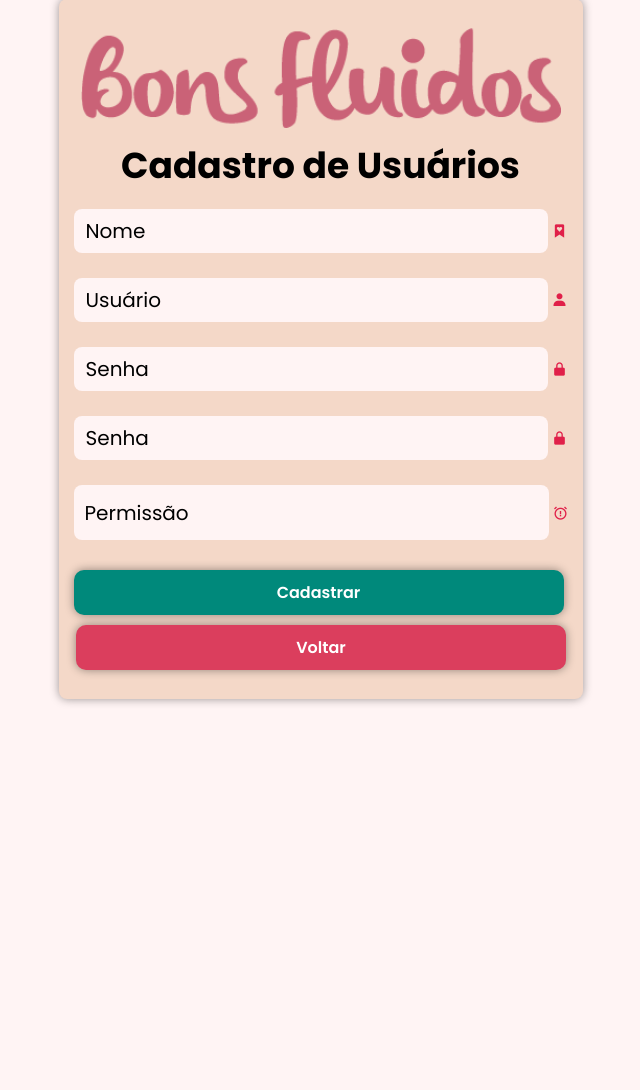
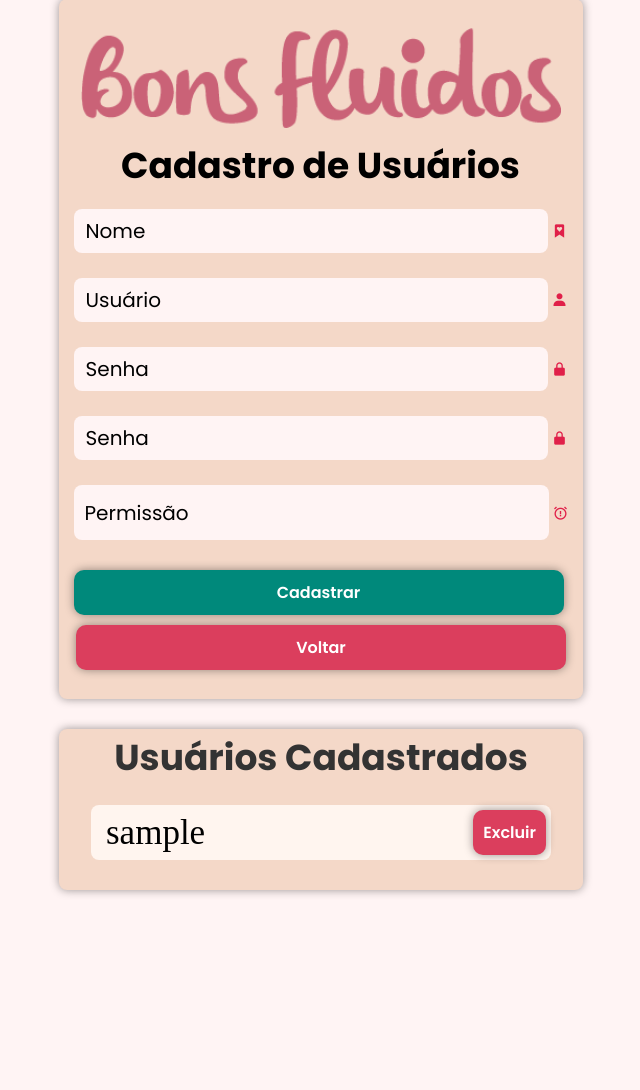
Before and after one commit to k7vinilstorage/Projeto-EC45G, a Flask app: a page that uses templates/CadPes.html in a window 1280 px wide. Shown: the part 61-1151 px from the top of the page, without its empty margins (319-959 px from the left). Before the commit the page ends 765 px from the top, so only its background shows below. Run offline with Flask 3, Linux system fonts and the light colour scheme; the visitor is signed in with stand-in values (Sample User, id 1); a database or web service that is not in the repository returns one stand-in record (values such as "Sample title"); some libraries are stand-ins or nearby versions.

Commit message:
implementação de excluir pessoas

```diff
--- a/config.py
+++ b/config.py
@@ -3,9 +3,9 @@ import psycopg2
 
 db_session = psycopg2.connect(
     database="certificadora",
-    user="postgres",
+    user="nome_usuario",
     host="localhost",
-    password="root",
+    password="senha123",
     port=5432
 )
 
--- a/routes.py
+++ b/routes.py
@@ -19,7 +19,7 @@ def index():
         password = request.form.get('password')
 
         cursor = db_session.cursor()
-        cursor.execute("SELECT user_username, user_password, user_permision FROM certificadora.user WHERE user_username = %s", (username,))
+        cursor.execute("SELECT user_username, user_password, user_permision FROM certificadora.user WHERE user_username = %s AND  user_active = TRUE", (username,))
         user = cursor.fetchone()
 
         if user and user[1] and check_password_hash(user[1], password):
@@ -42,18 +42,18 @@ def GeraRelat():
     if 'username' not in session:
         return redirect(url_for('index'))
 
-    # Obtém os parâmetros GET
+
     data_inicial_str = request.args.get('data_inicial')
     data_final_str = request.args.get('data_final')
 
-    # Converte as strings para objetos datetime
+
     try:
         data_inicial = datetime.strptime(data_inicial_str, '%Y-%m-%d')
         data_final = datetime.strptime(data_final_str, '%Y-%m-%d')
     except Exception as e:
         return f"Erro ao interpretar as datas: {e}", 400
 
-    # Executa a query com filtro
+
     cur = db_session.cursor()
     cur.execute("""
         SELECT
@@ -109,7 +109,7 @@ def main():
     if 'username' not in session:
         return redirect(url_for('index'))
 
-    sucesso = request.args.get('sucesso')  # Captura o parâmetro da URL
+    sucesso = request.args.get('sucesso')
     return render_template('main.html', sucesso=sucesso)
 
 @app.route("/cadastroDoacao")
@@ -202,7 +202,7 @@ def getDataGraphic():
         anos = sorted(dados_formatados.keys())
         n_anos = len(anos)
 
-        # Gera cores dinâmicas
+
         def generate_colors(n):
             cmap = cm.get_cmap('Paired', n)
             cores = []
@@ -260,6 +260,7 @@ def register():
         return redirect(url_for('main'))
 
     error_message = None
+    sucesso = None
 
     if request.method == 'POST':
         name = request.form['name']
@@ -268,9 +269,9 @@ def register():
         password2 = request.form['passwd_']
         perm = request.form['perm']
 
-        # Check if username already exists
+
         cur = db_session.cursor()
-        cur.execute("SELECT user_username FROM certificadora.user WHERE user_username = %s", (username,))
+        cur.execute("SELECT user_username FROM certificadora.user WHERE user_username = %s ", (username,))
         existing_user = cur.fetchone()
 
         admin = False
@@ -294,8 +295,37 @@ def register():
             """, (username, hashed_password, name, True, admin))
             db_session.commit()
             cur.close()
-            return redirect(url_for('main',sucesso="Usuário cadastrado com sucesso!"))
+
+            sucesso="Usuário cadastrado com sucesso!"
 
         cur.close()
 
-    return render_template("CadPes.html", error_message=error_message)
+    else:
+        sucesso = request.args.get('sucesso')
+
+    cur = db_session.cursor()
+    cur.execute("""
+        SELECT user_username, user_name, user_active, user_permision
+        FROM certificadora.user
+        WHERE user_active = TRUE
+        AND user_username != %s
+        ORDER BY user_name ASC
+    """, (session['username'],))
+    users = cur.fetchall()
+    cur.close()
+
+
+
+    return render_template("CadPes.html", error_message=error_message, sucesso=sucesso,users=users)
+
+@app.route('/delete_user/<user_id>')
+def delete_user(user_id):
+    cur = db_session.cursor()
+    cur.execute("""
+        UPDATE certificadora.user
+        SET user_active = FALSE
+        WHERE user_username = %s
+    """, (user_id,))
+    db_session.commit()
+    cur.close()
+    return redirect(url_for('register', sucesso="Usuário excluído com sucesso!"))
--- a/static/CadPes.js
+++ b/static/CadPes.js
@@ -25,11 +25,11 @@ document.addEventListener("DOMContentLoaded", () => {
 });
 
 
-function mostrarAlerta(mensagem) {
+function mostrarAlerta(mensagem, title = "Campo invalido", icon = "error") {
     Swal.fire({
-        title: "Campo invalido",
+        title: title,
         text: mensagem,
-        icon: "error",
+        icon: icon,
         confirmButtonText: "OK",
         confirmButtonColor: "#3085d6",
     });
--- a/static/CadPesStyle.css
+++ b/static/CadPesStyle.css
@@ -3,9 +3,12 @@
 * {
   margin: 0;
   padding: 0;
-  background-color: #fff4f4;
 }
 
+
+body{
+    background-color: #fff4f4;
+}
 #elementos{
     display: flex;
     flex-direction: column;
@@ -145,3 +148,63 @@
     background-color: #c43955;
     color: white;
 }
+
+.list-user-container{
+    display: flex;
+    flex-direction: column;
+    align-items: center;
+    width: 524px;
+    height: 100%;
+    margin-top: 30px;
+    margin-bottom: 200px;
+    background-color: #F4D8C8;
+    box-shadow: 0 0 10px rgba(0, 0, 0, .4);
+    border-radius: 8px;
+
+    #header{
+        width: 100%;
+        display: flex;
+        justify-content: center;
+        align-items: center;
+        color: #333;
+    }
+
+    .no-users{
+        width: 100%;
+        display: flex;
+        justify-content: center;
+        align-items: center;
+        color: #333;
+        font-size: 20px;
+        margin: 20px;
+        background-color: transparent;
+    }
+}
+
+
+.list-user{
+    margin-top: 20px;
+    display: flex;
+    flex-direction: row;
+    align-items: center;
+    align-content: center;
+    width: 460px;
+    height: 100%;
+    background-color: #fff5ef;
+    border-radius: 8px;
+    margin-bottom: 30px;
+
+
+    p{
+        font-size: 35px;
+        width: 100%;
+        background-color: transparent;
+        margin-left: 15px;
+    }
+
+    .button-1{
+        width: max-content;
+        margin: 5px;
+
+    }
+}
--- a/static/login.css
+++ b/static/login.css
@@ -4,7 +4,11 @@
 * {
   margin: 0;
   padding: 0;
-  background-color: #fff4f4;
+}
+
+
+body{
+    background-color: #fff4f4;
 }
 
 #elementos{
--- a/templates/CadPes.html
+++ b/templates/CadPes.html
@@ -13,7 +13,7 @@
   />
 
   <script src="https://cdn.jsdelivr.net/npm/sweetalert2@11"></script>
-  <link href="https://cdn.jsdelivr.net/npm/sweetalert2@11/dist/sweetalert2.min.css" rel="stylesheet">
+  <link rel="stylesheet" href="https://cdn.jsdelivr.net/npm/sweetalert2@11/dist/sweetalert2.min.css">
 
   <script src="{{ url_for('static', filename='CadPes.js') }}"></script>
 
@@ -95,6 +95,27 @@
         Voltar
       </a>
     </div>
+
+    <div class="list-user-container">
+      <h1 id = header>Usuários Cadastrados</h1>
+      {% for user in users %}
+        <div class="list-user">
+          <p>{{ user[1] }}</p>
+          <a href="{{ url_for('delete_user', user_id=user[0]) }}" class="redirec-button button-1" style="text-decoration: none; display: inline-block;">
+              Excluir
+          </a>
+        </div>
+      {% endfor %}
+      {% if not users %}
+        <p class="no-users">Nenhum usuário cadastrado.</p>
+      {% endif %}
+    </div>
   </div>
+
+  {% if sucesso %}
+    <script>
+        mostrarAlerta('{{ sucesso }}','Sucesso!',"success");
+    </script>
+  {% endif %}
 </body>
 </html>
```
